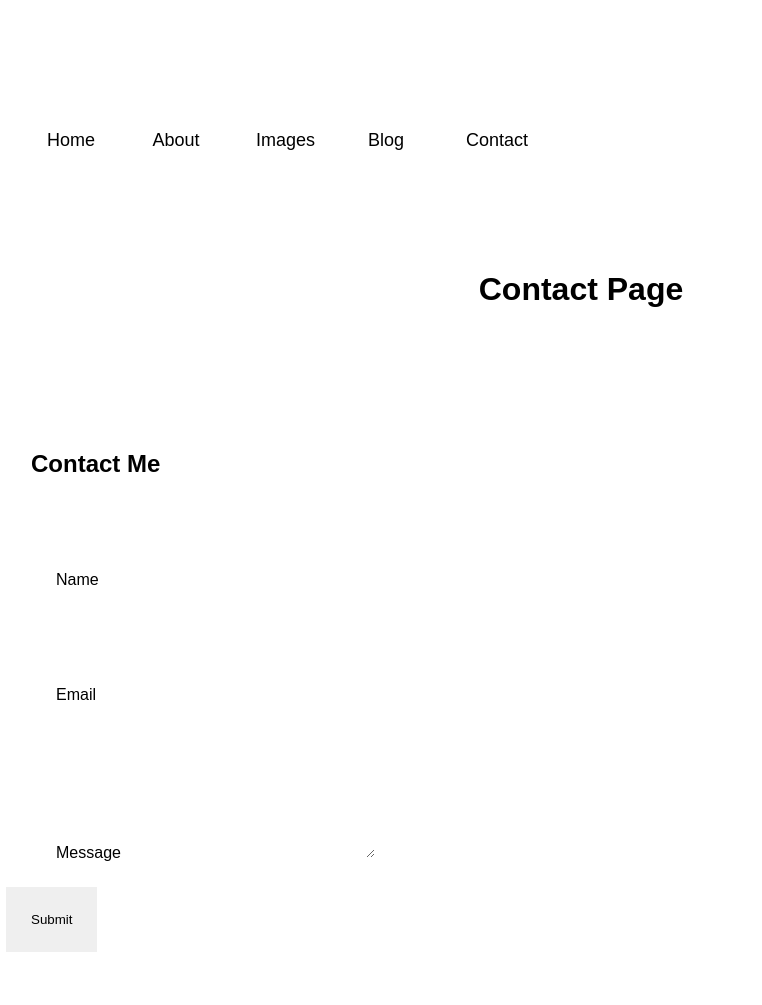
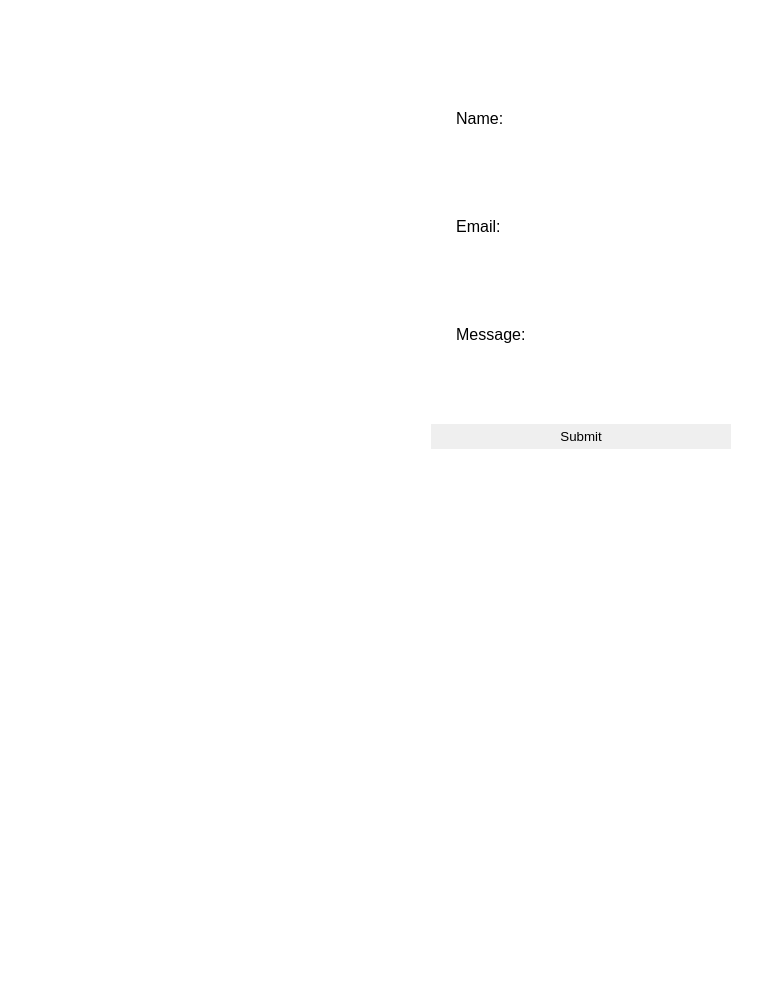
Before and after one commit to edwrand/odin_website, a website: page pages/contact.html in a window 1280 px wide. Shown: the top 1005 px of the page, without its empty margins (94-856 px from the left). After the commit the page ends 800 px from the top, so only its background shows below. Drawn offline with Linux system fonts and the light colour scheme; files that its build step writes are made by us from their sources.

Commit message:
attempting to create server with connection to PostgreSQL

```diff
--- a/pages/contact.html
+++ b/pages/contact.html
@@ -1,41 +1,29 @@
 <!DOCTYPE html>
 <html lang="en">
-  <head>
-    <link rel="stylesheet" href="../styles.css" />
-    <meta charset="UTF-8" />
-    <title>Odin Links and Images</title>
-  </head>
 
-  <body>
-    <nav class="navbar">
-      <ul>
-        <a class="op" href="../index.html">Home</a>
-        <a class="op" href="../pages/about.html">About</a>
-        <a class="op" href="../pages/images.html">Images</a>
-        <a class="op" href="../pages/images.html">Blog</a>
-        <a class="op" href="../pages/contact.html">Contact</a>
-      </ul>
-    </nav>
-    <h1>Contact Page</h1>
-    <!-- the ../ moves up two layers of directory or steps out-->
-    <div class="container">
-      <form id="contact-form" method="post">
-        <h2>Contact Me</h2>
-        <div class="form-group">
-          <label for="name">Name</label>
-          <input type="text" name="name" id="name" required />
-        </div>
-        <div class="form-group">
-          <label for="email">Email</label>
-          <input type="email" name="email" id="email" required />
-        </div>
-        <div class="form-group">
-          <label for="message">Message</label>
-          <textarea name="message" id="message" required></textarea>
-        </div>
-        <button type="submit" class="btn-submit">Submit</button>
-      </form>
-    </div>
+<head>
+    <script src="script.js" defer></script>
+    <meta charset="UTF-8">
+    <meta name="viewport" content="width=device-width, initial-scale=1.0">
+    <title>Contact Form</title>
+    <link rel="stylesheet" href="styles.css">
+</head>
+
+<body>
+    <link rel="stylesheet" href="styles.css" />
+    <form id="contact-form" onsubmit="submitForm(event)">
+        <label for="name">Name:</label>
+        <input type="text" id="name" name="name" required>
+
+        <label for="email">Email:</label>
+        <input type="email" id="email" name="email" required>
+
+        <label for="message">Message:</label>
+        <textarea id="message" name="message" required></textarea>
+
+        <button type="submit">Submit</button>
+    </form>
     <script src="script.js"></script>
-  </body>
+</body>
+
 </html>
--- /dev/null
+++ b/pages/script.js
@@ -0,0 +1,28 @@
+async function submitForm(event) {
+    event.preventDefault();
+
+    const name = document.getElementById("name").value;
+    const email = document.getElementById("email").value;
+    const message = document.getElementById("message").value;
+
+    const data = {
+        name: name,
+        email: email,
+        message: message
+    };
+
+    const response = await fetch("http://localhost:3000/submitForm", {
+        method: "POST",
+        headers: {
+            "Content-Type": "application/json"
+        },
+        body: JSON.stringify(data)
+    });
+
+    if (response.ok) {
+        alert("Form submitted successfully!");
+        document.getElementById("contact-form").reset();
+    } else {
+        alert("Error submitting the form. Please try again.");
+    }
+}
--- a/styles.css
+++ b/styles.css
@@ -258,24 +258,26 @@ a:active {
     color: black;
 }
 
-header {
-  position: fixed;
-  top: 0;
-  left: 0;
-  right: 0;
-  background-color: #ffffff;
-  padding: 0px;
-  z-index: 999;
+
+form {
+    display: flex;
+    flex-direction: column;
+    max-width: 300px;
+    margin: 0 auto;
 }
 
-#quote,
-#author {
-  font-family: sans-serif;
-  background-color: #ffffff;
-  font-size: 1.5rem;
-  font-weight: 400;
-  line-height: 1.5;
-  color: black;
-  margin: 0;
-  padding: 0;
+label {
+    margin-top: 10px;
 }
+
+input,
+textarea {
+    margin-top: 5px;
+    padding: 5px;
+    resize: none;
+}
+
+button {
+    margin-top: 10px;
+    padding: 5px;
+}
```
Also changed, not shown: server.js (+5 -5 lines). Lines whose indentation alone changed are shown as unchanged.
